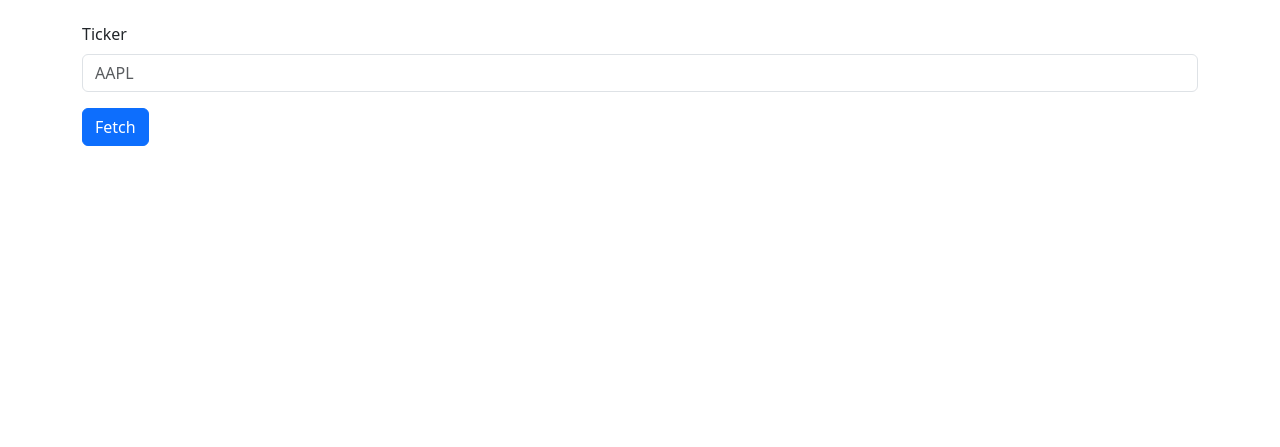
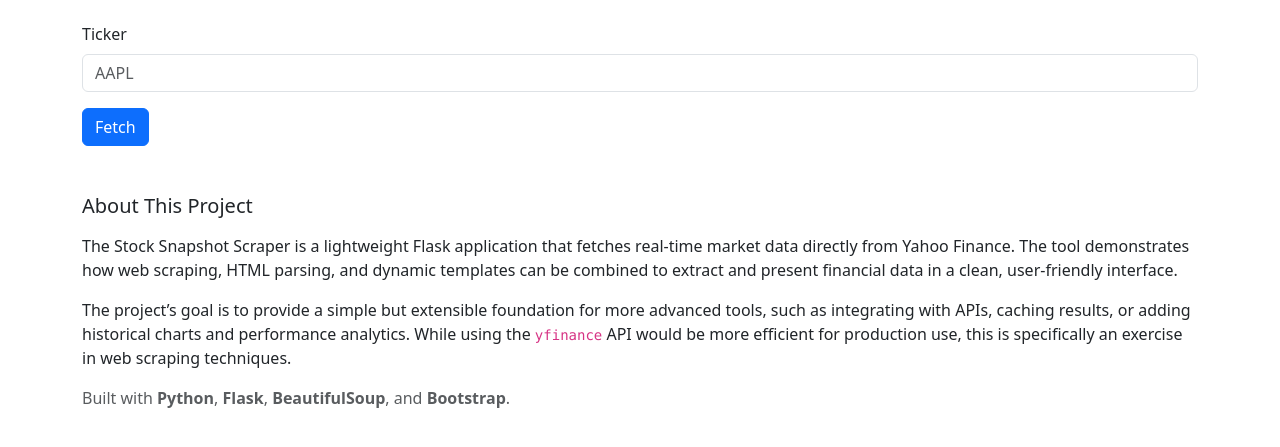
Before and after one commit to wilsoncunningham/project-portfolio, a Flask app: page /stock_scraper/ in a window 1280 px wide. Shown: the part 190-637 px from the top of the page. Run offline with Flask 3, Linux system fonts and the light colour scheme.

Commit message:
added description to scraper

```diff
--- a/stock_scraper/templates/stock_scraper.html
+++ b/stock_scraper/templates/stock_scraper.html
@@ -62,4 +62,22 @@
     </div>
   {% endif %}
 
+  <div class="mt-5">
+    <h3 class="h5 mb-3">About This Project</h3>
+    <p>
+      The Stock Snapshot Scraper is a lightweight Flask application that fetches real-time market data
+      directly from Yahoo Finance. The tool demonstrates how web scraping, HTML parsing, and dynamic templates
+      can be combined to extract and present financial data in a clean, user-friendly interface.
+    </p>
+    <p>
+      The project’s goal is to provide a simple but extensible foundation for more advanced tools,
+      such as integrating with APIs, caching results, or adding historical charts and performance analytics.
+      While using the <code>yfinance</code> API would be more efficient for production use, this is specifically
+      an exercise in web scraping techniques.
+    </p>
+    <p class="text-muted">
+      Built with <strong>Python</strong>, <strong>Flask</strong>, <strong>BeautifulSoup</strong>, and <strong>Bootstrap</strong>.
+    </p>
+  </div>
+
 {% endblock %}
```
